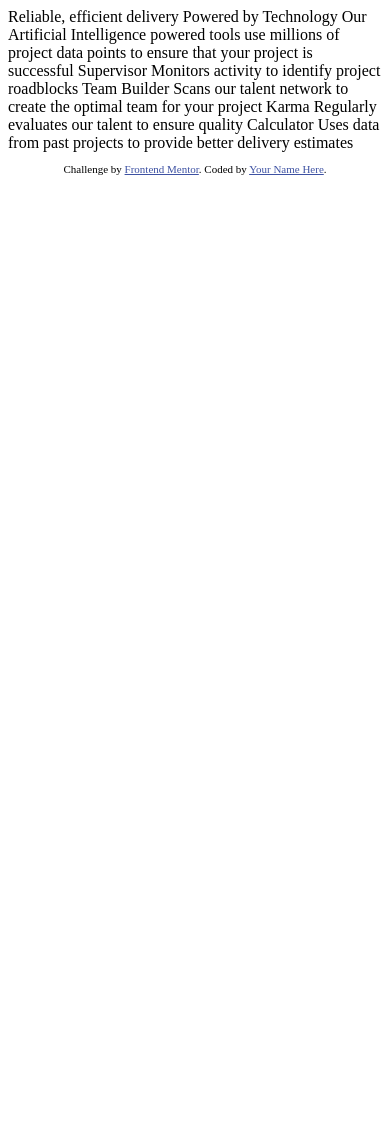
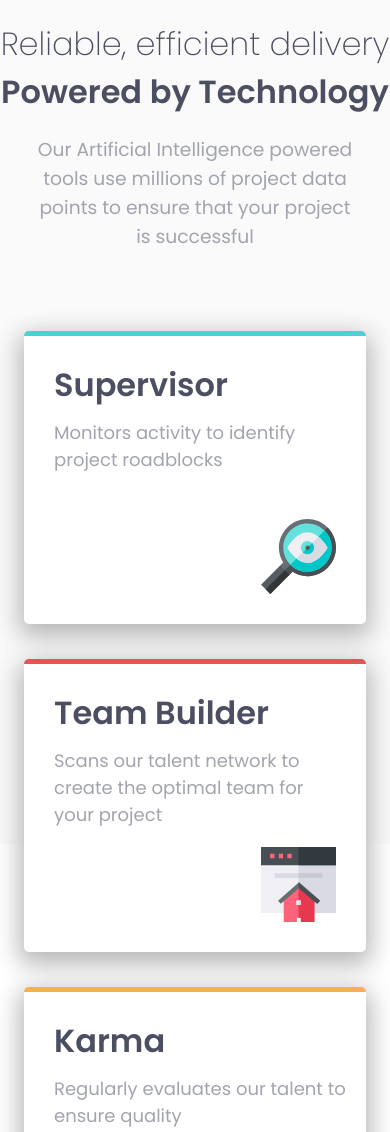
Before and after one commit to shivjoshi1996/four-card-feature-section, a plain HTML site: page index.html in a window 390 px wide. Shown: the top 1132 px of the page. Before the commit the page ends 844 px from the top, so only its background shows below. Drawn offline with Linux system fonts and the light colour scheme.

Commit message:
mobile styling

```diff
--- a/index.html
+++ b/index.html
@@ -5,34 +5,51 @@
   <meta name="viewport" content="width=device-width, initial-scale=1.0"> <!-- displays site properly based on user's device -->
 
   <link rel="icon" type="image/png" sizes="32x32" href="./images/favicon-32x32.png">
+  <link href="https://fonts.googleapis.com/css2?family=Poppins:wght@200;400;600&display=swap" rel="stylesheet">
+  <link rel="stylesheet" href="style.css">
 
   <title>Frontend Mentor | Four card feature section</title>
 
-  <!-- Feel free to remove these styles or customise in your own stylesheet 👍 -->
-  <style>
-    .attribution { font-size: 11px; text-align: center; }
-    .attribution a { color: hsl(228, 45%, 44%); }
-  </style>
 </head>
 <body>
+  <div class="wrapper">
+    <header>
+      <h1>
+        Reliable, efficient delivery <br>
+        <span>Powered by Technology</span>
+      </h1>
 
-  Reliable, efficient delivery
-  Powered by Technology
+      <h3>
+        Our Artificial Intelligence powered tools use millions of project data points
+        to ensure that your project is successful
+      </h3>
 
-  Our Artificial Intelligence powered tools use millions of project data points
-  to ensure that your project is successful
+    </header>
 
-  Supervisor
-  Monitors activity to identify project roadblocks
 
-  Team Builder
-  Scans our talent network to create the optimal team for your project
+    <div class="cards">
+      <div class="card">
+        <h2>Supervisor</h2>
+        <p>Monitors activity to identify project roadblocks</p>
+        <img src="./images/icon-supervisor.svg">
+      </div>
+      <div class="card team-builder">
+        <h2>Team Builder</h2>
+        <p>Scans our talent network to create the optimal team for your project</p>
+        <img src="./images/icon-team-builder.svg">
+      </div>
+      <div class="card karma">
+        <h2>Karma</h2>
+        <p>Regularly evaluates our talent to ensure quality</p>
+        <img src="./images/icon-karma.svg">
+      </div>
+      <div class="card calculator">
+        <h2>Calculator</h2>
+        <p>Uses data from past projects to provide better delivery estimates</p>
+        <img src="./images/icon-calculator.svg">
+      </div>
+    </div>
 
-  Karma
-  Regularly evaluates our talent to ensure quality
-
-  Calculator
-  Uses data from past projects to provide better delivery estimates
 
 
   <footer>
@@ -41,5 +58,6 @@
       Coded by <a href="#">Your Name Here</a>.
     </p>
   </footer>
+</div>
 </body>
 </html>
--- a/style.css
+++ b/style.css
@@ -0,0 +1,94 @@
+* {
+    margin: 0;
+    padding: 0;
+    font-family: 'Poppins', sans-serif;
+  }
+
+  h1, h2 {
+    color: hsl(234, 12%, 34%);
+  }
+
+  h3, p {
+    color: hsl(229, 6%, 66%);
+  }
+
+.wrapper {
+  background-color: #fafafa;
+  height: 100vh;
+  display: flex;
+  flex-direction: column;
+
+}
+
+/* header section */
+
+header {
+  text-align: center;
+  font-weight: 200;
+}
+
+header h1 {
+  padding: 5% 0 5% 0;
+  font-weight: 200;
+  text-align: center;
+}
+header span {
+  font-weight: 600;
+}
+
+header h3 {
+  font-weight: 400;
+  padding: 0px 30px 0px 30px;
+}
+
+/* Cards Section */
+
+.cards {
+  padding-top: 80px;
+}
+
+.card {
+  background-color: #ffffff;
+  height: 30vh;
+  width: 80%;
+  margin: 0 auto;
+  border-radius: 5px;
+  border-top: 5px solid hsl(180, 62%, 55%);
+  padding: 25px 0px 10px 30px;
+  margin-bottom: 35px;
+  -webkit-box-shadow: 0px 8px 25px 5px rgba(184,184,184,1);
+  -moz-box-shadow: 0px 8px 25px 5px rgba(184,184,184,1);
+  box-shadow: 0px 8px 25px 5px rgba(184,184,184,1);
+  position: relative;
+}
+
+.team-builder {
+  border-top: 5px solid hsl(0, 78%, 62%);
+}
+
+.karma {
+  border-top: 5px solid hsl(34, 97%, 64%);
+}
+
+.calculator {
+  border-top: 5px solid hsl(212, 86%, 64%);
+}
+
+.card h2 {
+  color: hsl(234, 12%, 34%);
+  font-size: 2rem;
+}
+
+.card p {
+  padding-right: 20px;
+  padding-top: 10px;
+  font-size: 18px;
+  color: hsl(229, 6%, 66%);
+}
+
+.card img {
+  width: 75px;
+  position: absolute;
+  bottom: 30px;
+  right: 30px;
+}
```
